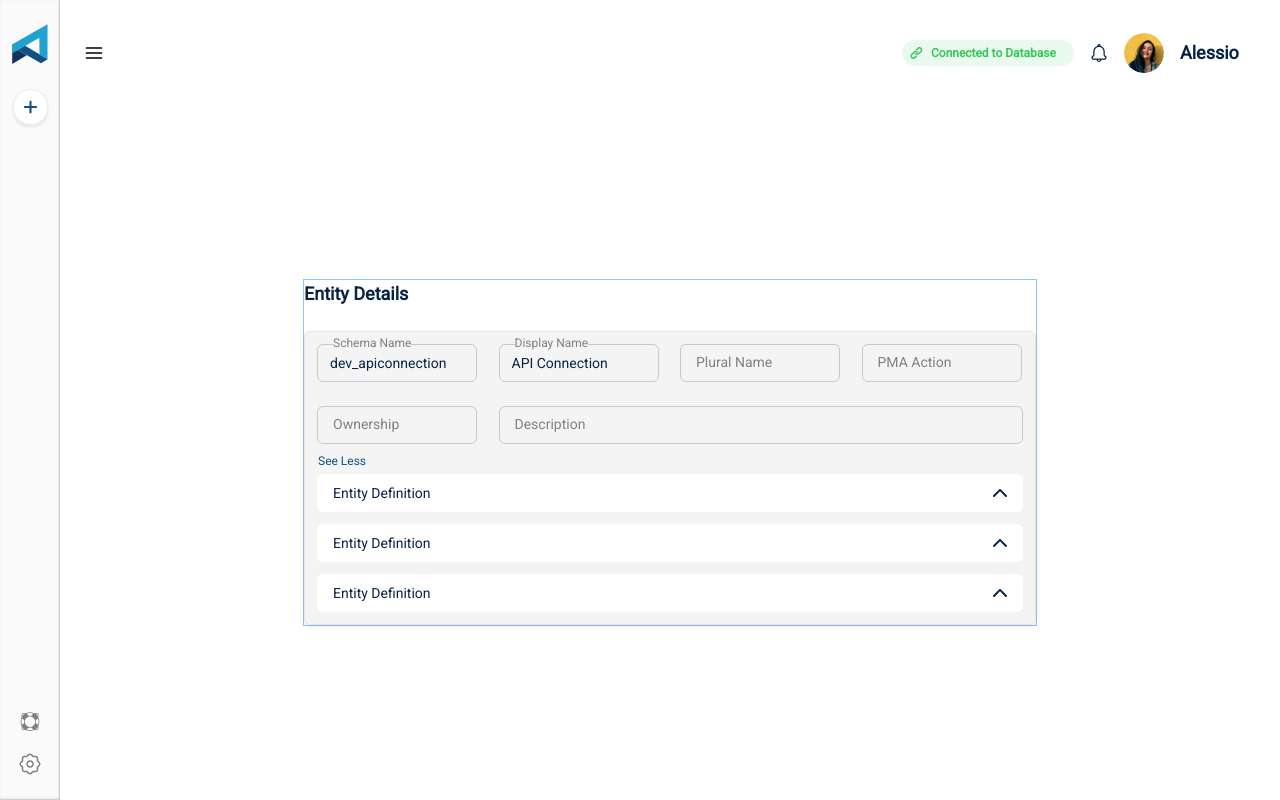
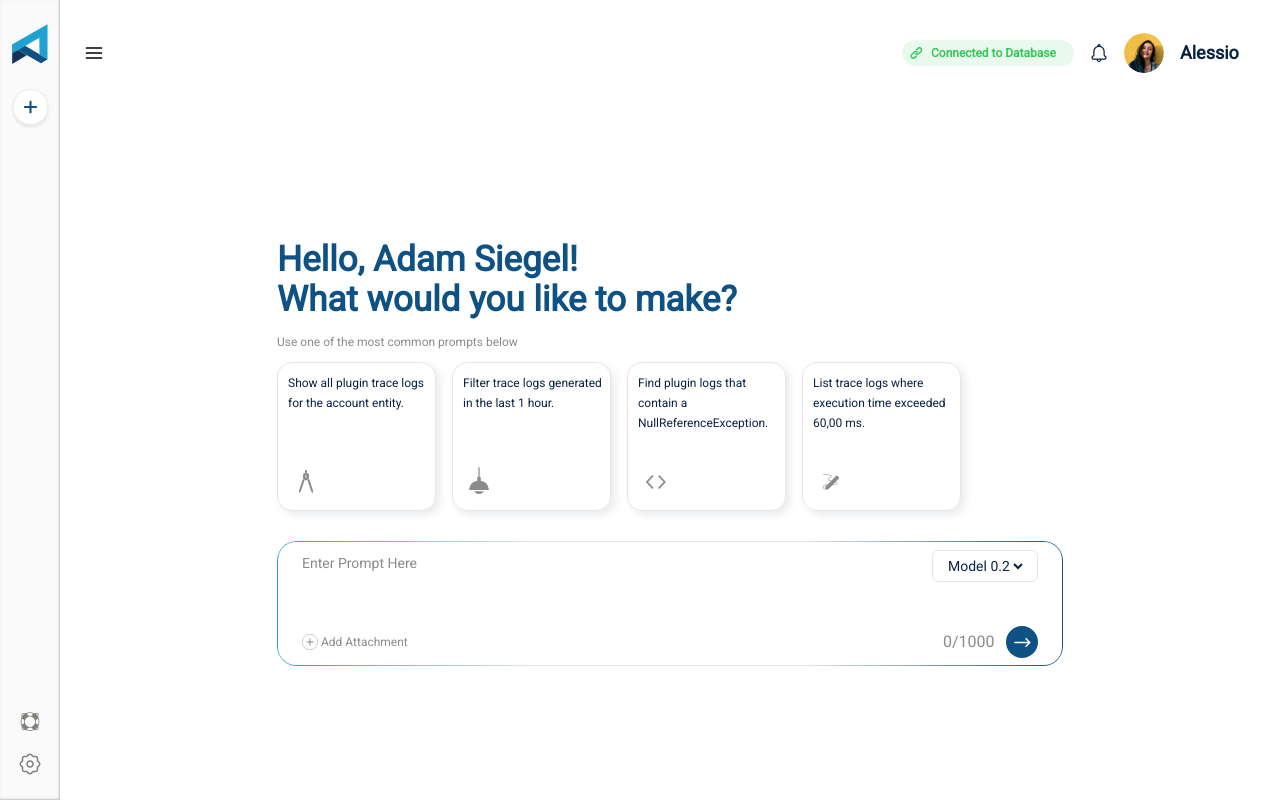
Before and after one commit to Harsh-Panghal/React_Project, a React (Vite) app in the folder PowerMakerAi/: page / in a window 1280 px wide. Built offline with nearby package versions, Linux system fonts and the light colour scheme.

Commit message:
click-on-newchatbtn-landing-page-visible and click on history-chat-chatPage-visible

```diff
--- a/PowerMakerAi/src/components/HistoryList.jsx
+++ b/PowerMakerAi/src/components/HistoryList.jsx
@@ -1,4 +1,4 @@
-function HistoryList() {
+function HistoryList({ setIsChatPageVisible, setIsNewChatPageVisible }) {
   const historyItems = [
     'Watch Purchase Comparison',
     'URL Filtering Issue',
@@ -10,7 +10,7 @@ function HistoryList() {
   return (
     <div className="history">
       {historyItems.map((item, index) => (
-        <div key={index} className="history-item">
+        <div key={index} className="history-item cursor-pointer" onClick={() => { setIsChatPageVisible(true); setIsNewChatPageVisible(false); }}>
           {item}
         </div>
       ))}
--- a/PowerMakerAi/src/components/MainContent.jsx
+++ b/PowerMakerAi/src/components/MainContent.jsx
@@ -1,7 +1,7 @@
 import React, { useEffect, useState } from 'react';
 import Header from './Header';
-import PromptCards from './PromptCards';
 import PromptInputArea from './PromptInputArea';
+import NewChatPage from './NewChatPage';
 import ChatPage from './ChatPage'; // Import the ChatPage>
 import moreIcon from '../assets/more-icon.svg';
 import TraceLogFilterCard from './TraceLogFilterCard';
@@ -9,7 +9,7 @@ import EntityTable from './EntityTable';
 
 
 
-const MainContent = ({ onToggleSidebar, onToggleProfileCard, issidebar2Visible, isInviteCardVisible, isDeleteChatAccountVisible, isProfilePageVisible, isFeedbackCardVisible, isCrmCardVisible }) => {
+const MainContent = ({ onToggleSidebar, onToggleProfileCard, issidebar2Visible, isInviteCardVisible, isDeleteChatAccountVisible, isProfilePageVisible, isFeedbackCardVisible, isCrmCardVisible, isNewChatPageVisible, isChatPageVisible }) => {
   const [windowWidth, setWindowWidth] = useState(window.innerWidth);
 
   useEffect(() => {
@@ -26,24 +26,20 @@ const MainContent = ({ onToggleSidebar, onToggleProfileCard, issidebar2Visible,
       <div className={`sub-main-card ${shouldBlur ? 'blurred' : ''}`}>
         <Header onToggleSidebar={onToggleSidebar} onToggleProfileCard={onToggleProfileCard} />
         <div className="content-grid">
-          {/* ------------------------------------------default home page------------------- */}
-          {/* <div className={`content-card ${isProfilePageVisible ? '!hidden' : ''}`}>
-            <h1>Hello, Adam Siegel! <br />What would you like to make?</h1>
-            <p>Use one of the most common prompts below</p>
-            <PromptCards />
-            <PromptInputArea isDeleteChatAccountVisible={isDeleteChatAccountVisible} isInviteCardVisible={isInviteCardVisible} />
-          </div> */}
+          {/* ------------------------------------------default Landing page Or new chat page------------------- */}
+          {isNewChatPageVisible && <NewChatPage isProfilePageVisible={isProfilePageVisible} isDeleteChatAccountVisible={isDeleteChatAccountVisible}/>}
 
 
-          {/*--------------------------------------- text area--------------------------------- */}
-          {/* <ChatPage></ChatPage> */}
+
+          {/*---------------------------------------  Existing-Chat-page --------------------------------- */}
+          {isChatPageVisible && <ChatPage />}
 
 
-          {/* --------------------------------------Trace log filter Table area---------------- */}
+          {/* --------------------------------------Trace log filter Table ---------------- */}
           {/* <TraceLogFilterCard /> */}
 
-          {/* --------------------------------------Entity Table area---------------- */}
-          <EntityTable />
+          {/* --------------------------------------Entity Table ---------------- */}
+          {/* <EntityTable /> */}
 
         </div >
       </div >
--- a/PowerMakerAi/src/components/NewChatButton.jsx
+++ b/PowerMakerAi/src/components/NewChatButton.jsx
@@ -1,12 +1,12 @@
 import newchatIcon from '../assets/newchat-icon.svg';
 
-function NewChatButton({isInviteCardVisible, isDeleteChatAccountVisible}) {
+function NewChatButton({isInviteCardVisible, isDeleteChatAccountVisible, setIsNewChatPageVisible, setIsChatPageVisible}) {
   return (
-    <div className={`newchaticon ${isInviteCardVisible || isDeleteChatAccountVisible ? 'blurred' : ''} w-[191px] bg-[#FFFFFF] min-h[36px] rounded-[6px] border-[0.82px] border-[#E6E6E6] shadow-[0px_2px_3px_0_#00000014] flex items-center justify-center gap-2 cursor-pointer hover:bg-[]`}>
+    <div className={`newchaticon ${isInviteCardVisible || isDeleteChatAccountVisible ? 'blurred' : ''} w-[191px] bg-[#FFFFFF] min-h[36px] rounded-[6px] border-[0.82px] border-[#E6E6E6] shadow-[0px_2px_3px_0_#00000014] flex items-center justify-center gap-2 cursor-pointer hover:bg-[]`} onClick={() => { setIsNewChatPageVisible(true); setIsChatPageVisible(false); }}>
       <img src={newchatIcon} alt="New Chat" />
       <span className='text-[#0E5185] font-[600] text-[14px]'>New Chat</span>
     </div>
-  )
+  );
 }
 
 export default NewChatButton;
--- /dev/null
+++ b/PowerMakerAi/src/components/NewChatPage.jsx
@@ -0,0 +1,15 @@
+import React from 'react';
+import PromptCards from './PromptCards';
+import PromptInputArea from './PromptInputArea';
+
+function NewChatPage({ isDeleteChatAccountVisible, isInviteCardVisible, isProfilePageVisible }) {
+    return (
+        <div className={`content-card ${isProfilePageVisible ? '!hidden' : ''}`}>
+            <h1>Hello, Adam Siegel! <br />What would you like to make?</h1>
+            <p>Use one of the most common prompts below</p>
+            <PromptCards />
+            <PromptInputArea isDeleteChatAccountVisible={isDeleteChatAccountVisible} isInviteCardVisible={isInviteCardVisible} />
+        </div>
+    );
+}
+export default NewChatPage;
--- a/PowerMakerAi/src/components/Sidebar2.jsx
+++ b/PowerMakerAi/src/components/Sidebar2.jsx
@@ -9,16 +9,16 @@ import PromptMenu from './PromptMenu';
 import HelpCard from './HelpCard';
 
 
-function Sidebar2({ onToggleDeleteChatAccount, onToggleSidebar, isInviteCardVisible, isDeleteChatAccountVisible, onToggleFeedbackCard, onToggleCrmCard, isCrmCardVisible, isFeedbackCardVisible, onToggleHelpCard }) {
+function Sidebar2({ onToggleDeleteChatAccount, onToggleSidebar, isInviteCardVisible, isDeleteChatAccountVisible, onToggleFeedbackCard, onToggleCrmCard, isCrmCardVisible, isFeedbackCardVisible, onToggleHelpCard, setIsNewChatPageVisible, setIsChatPageVisible }) {
 
   return (
     <div className={`expanded-sidebar ${isInviteCardVisible || isDeleteChatAccountVisible || isFeedbackCardVisible || isCrmCardVisible ? 'blurred' : ''} shadow-[inset_-1px_-1px_2px_0px_rgba(139,139,139,0.5)]`}>
       <PromptMenu  />
       <div className="expandedsidebar-card1 h-auto gap-[1rem]">
         <LogoTitle onToggleSidebar={onToggleSidebar}/>
-        <NewChatButton isInviteCardVisible={isInviteCardVisible} isDeleteChatAccountVisible={isDeleteChatAccountVisible}/>
+        <NewChatButton isInviteCardVisible={isInviteCardVisible} isDeleteChatAccountVisible={isDeleteChatAccountVisible} setIsNewChatPageVisible={setIsNewChatPageVisible} setIsChatPageVisible={setIsChatPageVisible}/>
         <RecentSection />
-        <HistoryList />
+        <HistoryList setIsChatPageVisible={setIsChatPageVisible} setIsNewChatPageVisible={setIsNewChatPageVisible} />
         <MoreSection />
       </div>
       <div className="expandedsidebar-card2">
--- a/PowerMakerAi/src/pages/LandingPage.jsx
+++ b/PowerMakerAi/src/pages/LandingPage.jsx
@@ -38,6 +38,10 @@ function LandingPage() {
     setIsHelpCardVisible(prev => !prev);
   }
 
+  const [isNewChatPageVisible, setIsNewChatPageVisible] = useState(true);
+  const [isChatPageVisible, setIsChatPageVisible] = useState(false);
+
+
 
 
 
@@ -60,6 +64,8 @@ function LandingPage() {
           isCrmCardVisible={isCrmCardVisible}
           isFeedbackCardVisible={isFeedbackCardVisible}
           onToggleHelpCard={handleToggleHelpCard}
+          setIsNewChatPageVisible={setIsNewChatPageVisible}
+          setIsChatPageVisible={setIsChatPageVisible}
         />
       ) : (
         <Sidebar
@@ -79,6 +85,8 @@ function LandingPage() {
         isProfilePageVisible={isProfilePageVisible}
         isFeedbackCardVisible={isFeedbackCardVisible}
         isCrmCardVisible={isCrmCardVisible}
+        isNewChatPageVisible={isNewChatPageVisible}
+        isChatPageVisible={isChatPageVisible}
       />
 
       {isDeleteChatAccountVisible && (
```
